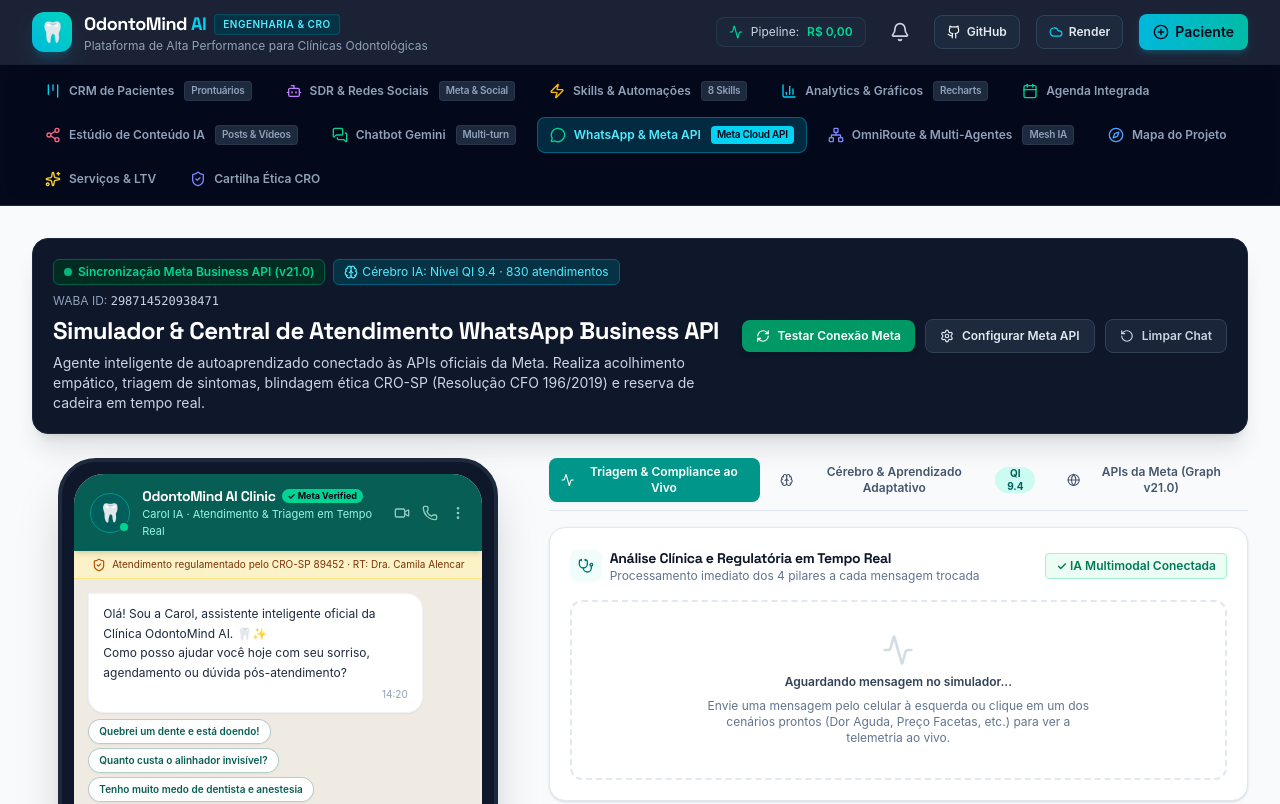
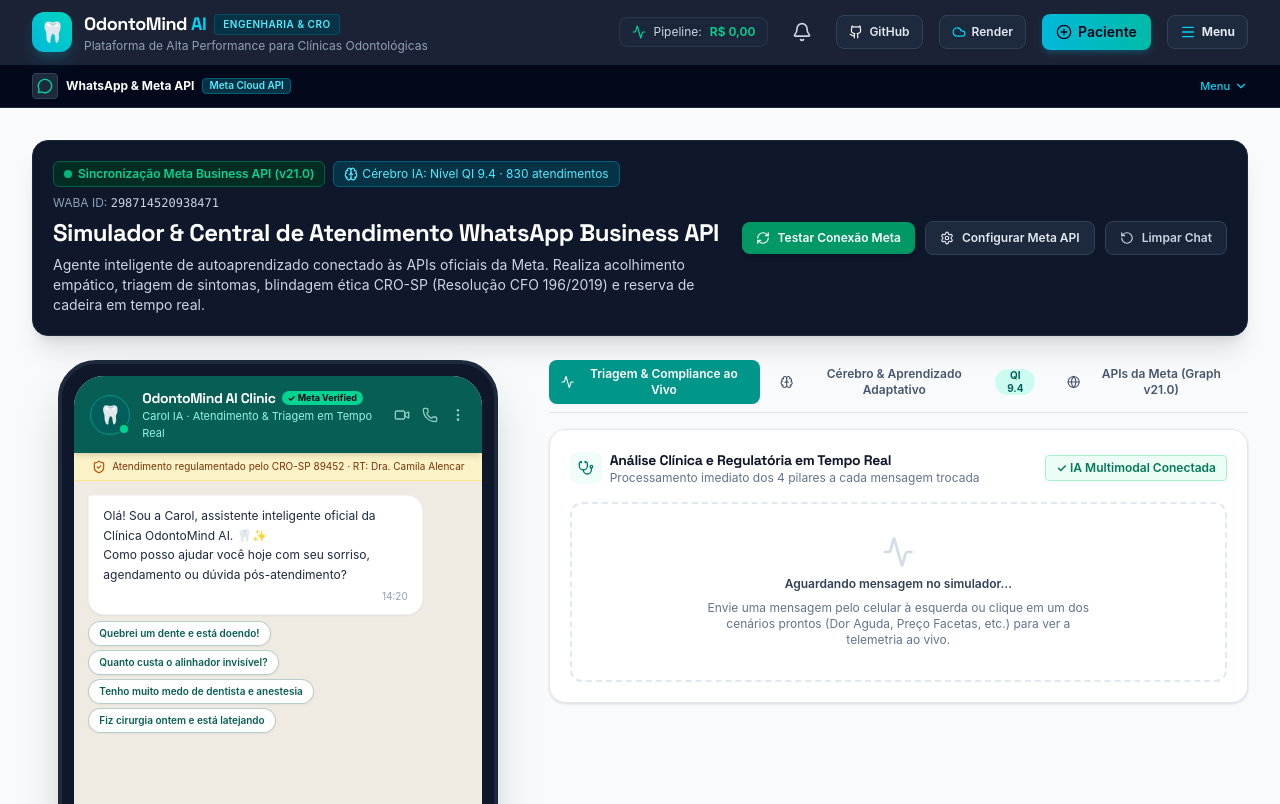
Before and after one commit to slevenkevelera-tech/odontomind-ai, a React (Vite) app: page / in a window 1280 px wide. Shown: the top 804 px of the page. Built offline with nearby package versions, Linux system fonts and the light colour scheme.

Commit message:
feat: recolher menu de módulos para liberar a tela de interação
Menu fica fechado em qualquer largura; só a sessão atual e o botão Menu ficam visíveis até o usuário abrir o drawer.
Co-authored-by: monkeycode-ai <monkeycode-ai@chaitin.com>

```diff
--- a/src/components/Header.tsx
+++ b/src/components/Header.tsx
@@ -51,8 +51,7 @@
   onClearAllNotifications,
   onTriggerDemoToast
 }) => {
-  // Mobile drawer state: Recolhido (collapsed) by default so it never obstructs the user's view
-  const [isMobileMenuOpen, setIsMobileMenuOpen] = useState(false);
+  const [isNavMenuOpen, setIsNavMenuOpen] = useState(false);
 
   const navItems: { id: TabType; label: string; icon: React.ReactNode; badge?: string; desc?: string }[] = [
     {
@@ -141,7 +140,7 @@
 
   const handleSelectTab = (tabId: TabType) => {
     setActiveTab(tabId);
-    setIsMobileMenuOpen(false); // Recolhe o menu imediatamente no celular
+    setIsNavMenuOpen(false);
   };
 
   return (
@@ -216,28 +215,27 @@
               <span className="hidden sm:inline">Paciente</span>
             </button>
 
-            {/* Mobile Hamburger / Trigger (Visible only on mobile screens) */}
             <button
-              onClick={() => setIsMobileMenuOpen(!isMobileMenuOpen)}
-              className="flex md:hidden items-center gap-1.5 bg-slate-800 hover:bg-slate-700 text-slate-200 hover:text-white border border-slate-700 font-semibold text-xs px-2.5 py-1.5 rounded-lg transition-all cursor-pointer"
+              onClick={() => setIsNavMenuOpen(!isNavMenuOpen)}
+              className="flex items-center gap-1.5 bg-slate-800 hover:bg-slate-700 text-slate-200 hover:text-white border border-slate-700 font-semibold text-xs px-2.5 py-1.5 sm:px-3 sm:py-2 rounded-lg transition-all cursor-pointer"
               aria-label="Abrir menu de navegação"
-              aria-expanded={isMobileMenuOpen}
+              aria-expanded={isNavMenuOpen}
             >
-              {isMobileMenuOpen ? (
+              {isNavMenuOpen ? (
                 <X className="w-4 h-4 text-rose-400" />
               ) : (
                 <Menu className="w-4 h-4 text-cyan-400" />
               )}
-              <span className="font-bold text-[11px] text-slate-200">Menu</span>
+              <span className="font-bold text-[11px] sm:text-xs text-slate-200">Menu</span>
             </button>
           </div>
         </div>
       </div>
 
-      {/* MOBILE ACTIVE TAB BAR (Only on small screens: Compact indicator with dropdown trigger) */}
-      <div className="md:hidden border-t border-slate-800/80 bg-slate-950/90 px-4 py-2 flex items-center justify-between">
+      <div className="border-t border-slate-800/80 bg-slate-950/90 px-4 sm:px-6 lg:px-8 py-2">
+        <div className="max-w-7xl mx-auto">
           <button
-          onClick={() => setIsMobileMenuOpen(!isMobileMenuOpen)}
+            onClick={() => setIsNavMenuOpen(!isNavMenuOpen)}
             className="flex items-center gap-2 text-xs font-semibold text-slate-200 hover:text-white transition-colors cursor-pointer w-full justify-between"
           >
             <div className="flex items-center gap-2 truncate">
@@ -252,23 +250,24 @@
               )}
             </div>
             <div className="flex items-center gap-1 text-[11px] text-cyan-400 font-medium shrink-0 ml-2">
-            <span>{isMobileMenuOpen ? 'Fechar' : 'Alternar'}</span>
-            <ChevronDown className={`w-3.5 h-3.5 transition-transform ${isMobileMenuOpen ? 'rotate-180' : ''}`} />
+              <span>{isNavMenuOpen ? 'Fechar' : 'Menu'}</span>
+              <ChevronDown className={`w-3.5 h-3.5 transition-transform ${isNavMenuOpen ? 'rotate-180' : ''}`} />
             </div>
           </button>
         </div>
+      </div>
 
-      {/* MOBILE COLLAPSIBLE DRAWER / SHEET */}
-      {isMobileMenuOpen && (
-        <div className="md:hidden fixed inset-0 top-[105px] z-50 bg-slate-950/80 backdrop-blur-md flex flex-col animate-fadeIn">
+      {isNavMenuOpen && (
+        <div className="fixed inset-0 top-[105px] z-50 bg-slate-950/80 backdrop-blur-md flex flex-col animate-fadeIn">
           <div className="bg-slate-900 border-b border-slate-800 shadow-2xl max-h-[calc(100vh-110px)] overflow-y-auto p-4 space-y-4">
+            <div className="max-w-7xl mx-auto w-full space-y-4">
               <div className="flex items-center justify-between pb-2 border-b border-slate-800">
                 <div>
                   <p className="text-xs font-bold text-white uppercase tracking-wider">Módulos da Plataforma</p>
                   <p className="text-[11px] text-slate-400">Selecione para navegar (menu recolhe automaticamente)</p>
                 </div>
                 <button
-                onClick={() => setIsMobileMenuOpen(false)}
+                  onClick={() => setIsNavMenuOpen(false)}
                   className="p-1.5 rounded-lg bg-slate-800 text-slate-400 hover:text-white cursor-pointer"
                   aria-label="Fechar menu"
                 >
@@ -276,8 +275,7 @@
                 </button>
               </div>
 
-            {/* Mobile Nav Links List */}
-            <div className="grid grid-cols-1 gap-1.5">
+              <div className="grid grid-cols-1 md:grid-cols-2 gap-1.5">
                 {navItems.map((item) => {
                   const isActive = activeTab === item.id;
                   return (
@@ -318,7 +316,6 @@
                 })}
               </div>
 
-            {/* Mobile Footer shortcuts */}
               <div className="pt-3 border-t border-slate-800 flex items-center justify-between text-xs text-slate-400">
                 <span className="flex items-center gap-1.5">
                   <ShieldCheck className="w-3.5 h-3.5 text-emerald-400" />
@@ -327,7 +324,7 @@
                 <div className="flex items-center gap-2">
                   <button
                     onClick={() => {
-                    setIsMobileMenuOpen(false);
+                      setIsNavMenuOpen(false);
                       onOpenGitHubModal();
                     }}
                     className="px-2.5 py-1 rounded bg-slate-800 text-slate-300 hover:text-white cursor-pointer text-[11px]"
@@ -336,7 +333,7 @@
                   </button>
                   <button
                     onClick={() => {
-                    setIsMobileMenuOpen(false);
+                      setIsNavMenuOpen(false);
                       onOpenRenderModal();
                     }}
                     className="px-2.5 py-1 rounded bg-slate-800 text-cyan-300 hover:text-white cursor-pointer text-[11px]"
@@ -346,45 +343,13 @@
                 </div>
               </div>
             </div>
-          {/* Backdrop click to close */}
+          </div>
           <div
             className="flex-1 bg-transparent cursor-pointer"
-            onClick={() => setIsMobileMenuOpen(false)}
+            onClick={() => setIsNavMenuOpen(false)}
           />
         </div>
       )}
-
-      {/* DESKTOP NAVIGATION BAR (Hidden on Mobile, Visible on md: screens and above) */}
-      <div className="hidden md:block border-t border-slate-800/80 bg-slate-950/80 backdrop-blur-sm min-h-[58px] py-2 overflow-x-auto">
-        <div className="max-w-7xl mx-auto px-4 sm:px-6 lg:px-8">
-          <nav className="flex flex-wrap items-center gap-1.5 sm:gap-2" aria-label="Tabs">
-            {navItems.map((item) => {
-              const isActive = activeTab === item.id;
-              return (
-                <button
-                  key={item.id}
-                  onClick={() => setActiveTab(item.id)}
-                  className={`h-9 flex items-center gap-2 px-3 py-1.5 text-xs font-semibold rounded-lg whitespace-nowrap transition-all cursor-pointer shrink-0 ${
-                    isActive
-                      ? 'bg-cyan-500/20 text-cyan-300 border border-cyan-500/40 shadow-xs'
-                      : 'text-slate-400 hover:text-slate-200 hover:bg-slate-800/70 border border-transparent'
-                  }`}
-                >
-                  <span className="shrink-0">{item.icon}</span>
-                  <span>{item.label}</span>
-                  {item.badge && (
-                    <span className={`text-[10px] px-1.5 py-0.5 rounded font-semibold ml-0.5 tracking-tight ${
-                      isActive ? 'bg-cyan-400 text-slate-950 font-bold' : 'bg-slate-800 text-slate-400 border border-slate-700/60'
-                    }`}>
-                      {item.badge}
-                    </span>
-                  )}
-                </button>
-              );
-            })}
-          </nav>
-        </div>
-      </div>
     </header>
   );
 };
```
Lines whose indentation alone changed are shown as unchanged.
